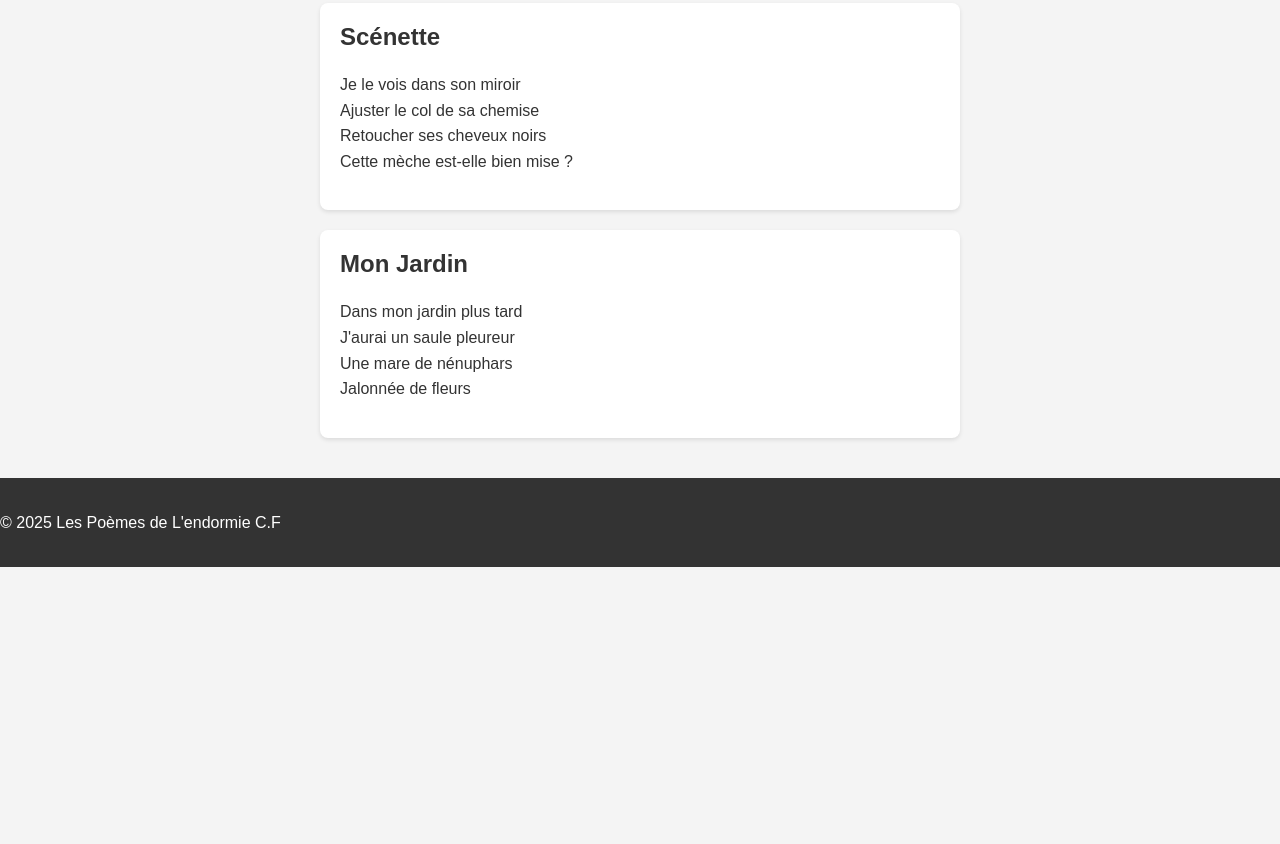
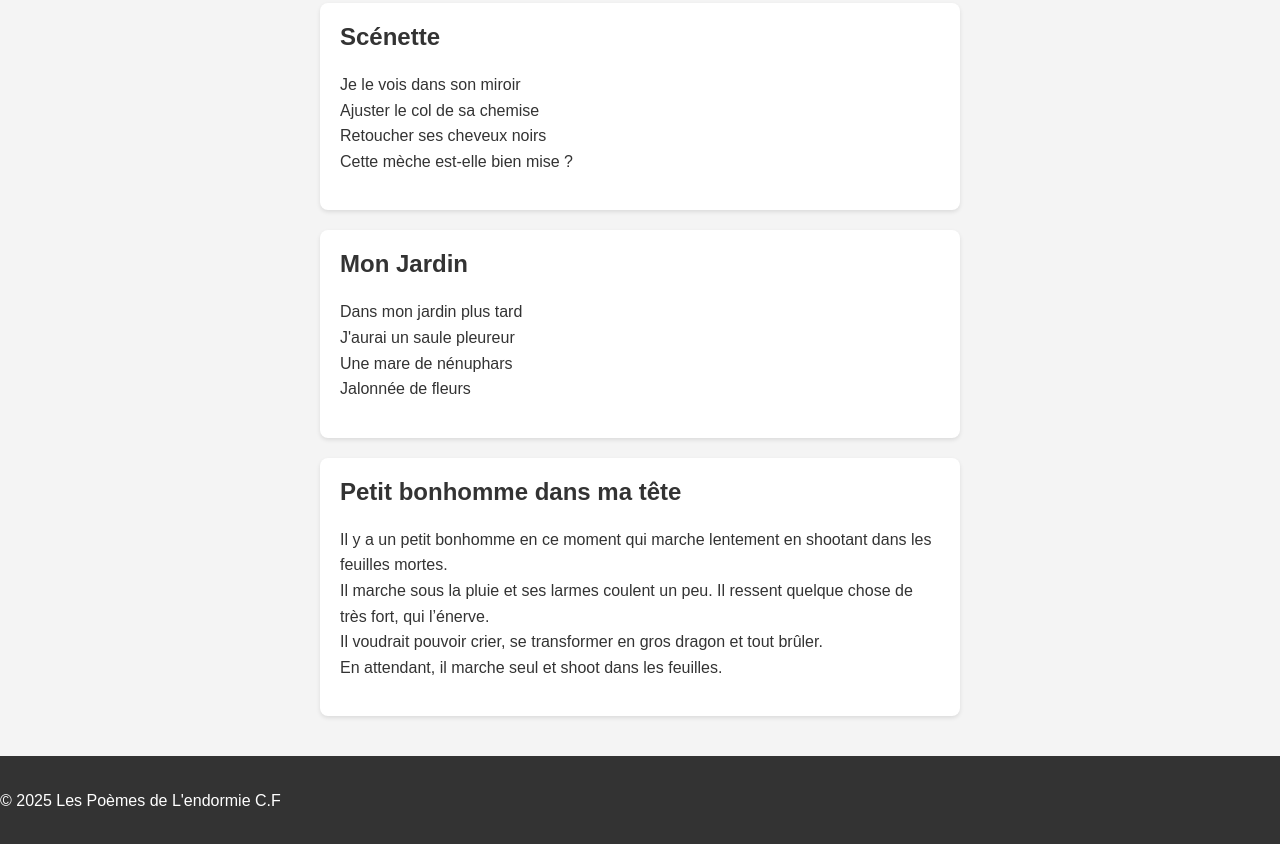
Before and after one commit to Lendormie/mes_poemes, a plain HTML site: page docs/index.html in a window 1280 px wide. Shown: the part 2438-3282 px from the top of the page. Before the commit the page ends 3005 px from the top, so only its background shows below. Drawn offline with Linux system fonts and the light colour scheme.

Commit message:
Update index.html

```diff
--- a/docs/index.html
+++ b/docs/index.html
@@ -119,6 +119,14 @@ Une mare de nénuphars<br>
 Jalonnée de fleurs</p>
 	</article>
 
+	<article>
+		<h2>Petit bonhomme dans ma tête</h2>
+		<p>Il y a un petit bonhomme en ce moment qui marche lentement en shootant dans les feuilles mortes.<br>
+Il marche sous la pluie et ses larmes coulent un peu. Il ressent quelque chose de très fort, qui l’énerve.<br>
+Il voudrait pouvoir crier, se transformer en gros dragon et tout brûler.<br>
+En attendant, il marche seul et shoot dans les feuilles. </p>
+	</article>
+
 
     </main>
     <footer>
```
